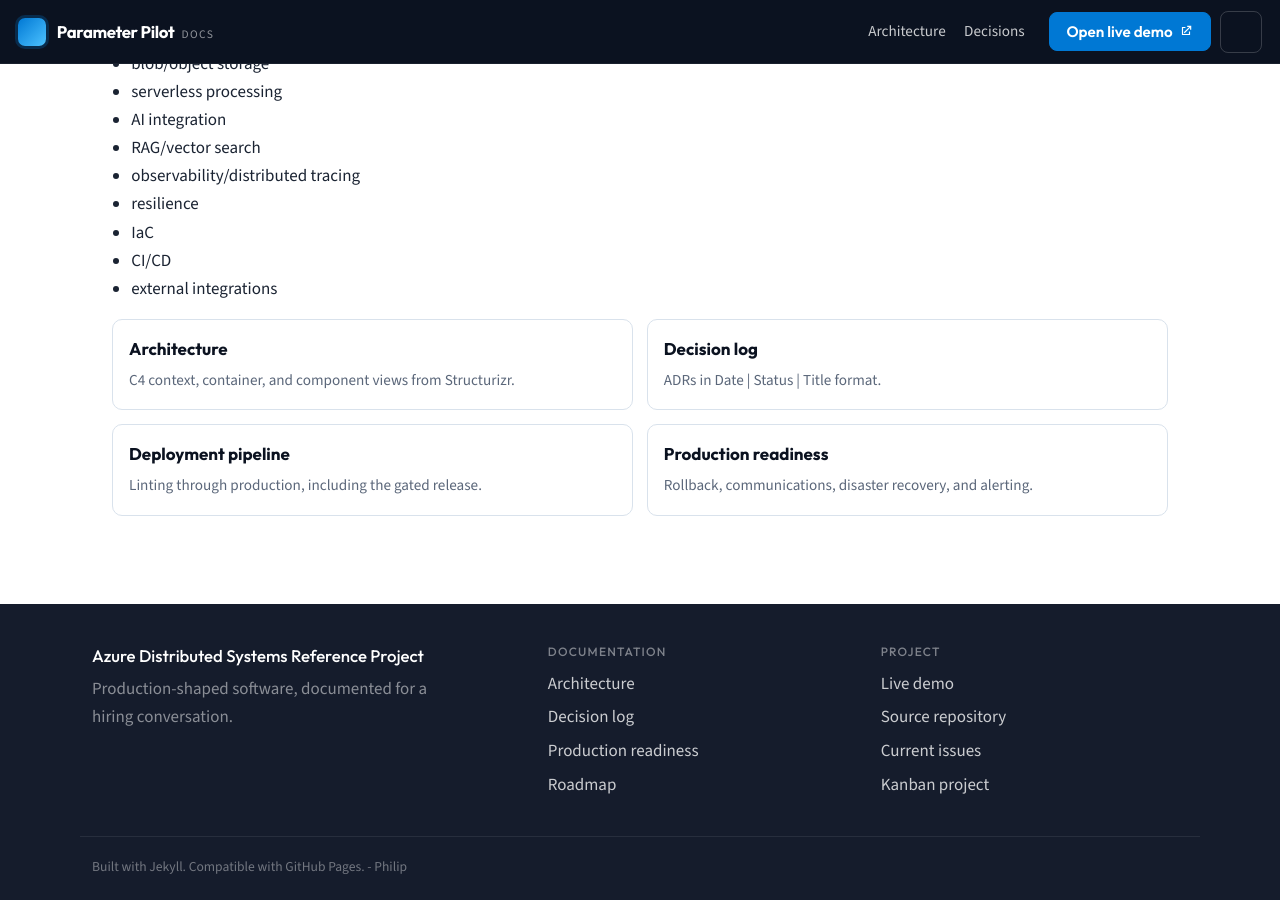
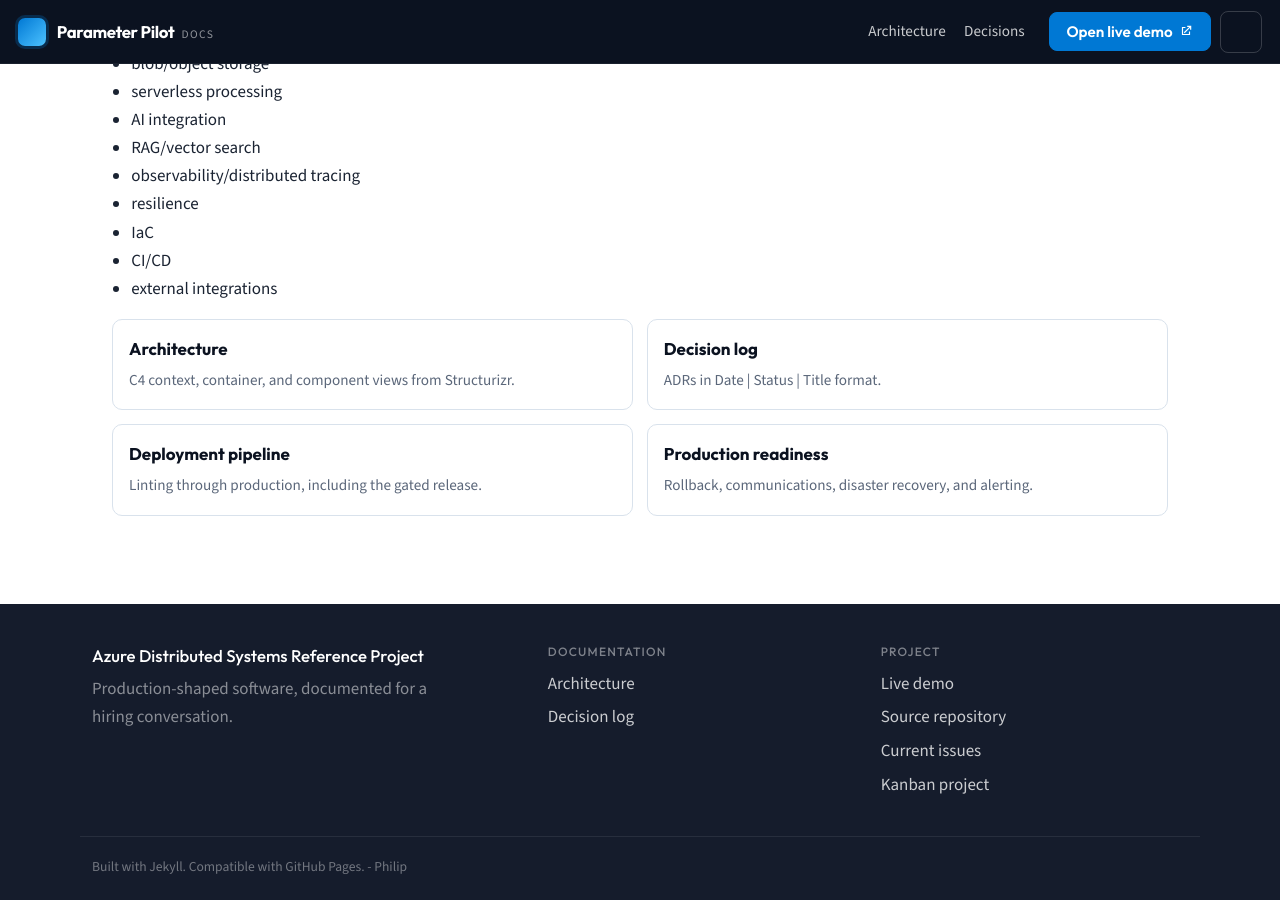
Before and after one commit to PhilipTodd/azure-distributed-systems-reference, a Jekyll site: the page built from docs/index.md, in a window 1280 px wide and 900 px high, scrolled down 1442 px. Built offline with Jekyll 4.4.1, drawn with Linux system fonts in a browser that asks for light colours.

Commit message:
Update footer.html (#22)

```diff
--- a/docs/_includes/footer.html
+++ b/docs/_includes/footer.html
@@ -9,8 +9,8 @@
       <ul>
         <li><a href="{{ '/architecture/' | relative_url }}">Architecture</a></li>
         <li><a href="{{ '/decisions/' | relative_url }}">Decision log</a></li>
-        <li><a href="{{ '/production/' | relative_url }}">Production readiness</a></li>
-        <li><a href="{{ '/roadmap/' | relative_url }}">Roadmap</a></li>
+        <!--<li><a href="{{ '/production/' | relative_url }}">Production readiness</a></li>
+        <li><a href="{{ '/roadmap/' | relative_url }}">Roadmap</a></li>-->
       </ul>
     </nav>
     <nav aria-label="Project links">
```
